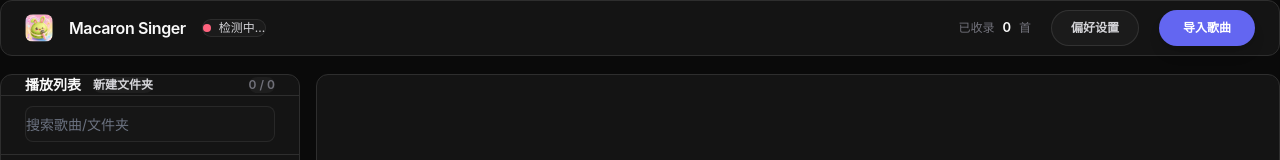
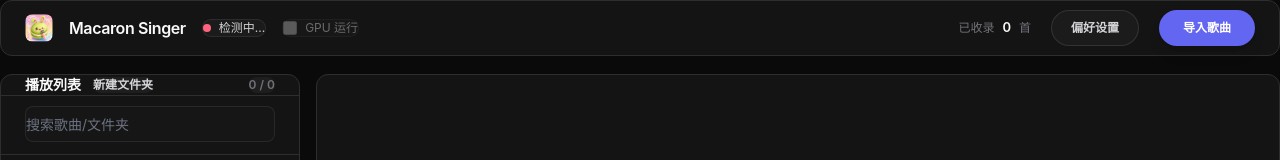
Before and after one commit to Tongtong0316/4isfstools_ONNX, a React (Vite) app: page / in a window 1280 px wide. Shown: the top 160 px of the page. Built offline with nearby package versions, Linux system fonts and the light colour scheme; the HTML template or start-up script is replaced by a standard one.

Commit message:
ui/runtime: gate demucs cuda behind gpu toggle

```diff
--- a/src/App.tsx
+++ b/src/App.tsx
@@ -164,6 +164,33 @@ function App() {
   const runtimeHasNvidiaGpu = bootstrapStatus?.hasNvidiaGpu ?? runtimeHealth?.hasNvidiaGpu ?? false;
   const runtimeTorchCudaAvailable =
     bootstrapStatus?.torchCudaAvailable ?? runtimeHealth?.torchCudaAvailable ?? false;
+  const gpuRuntimePreferenceStorageKey = "4isfstools.prefer_demucs_cuda";
+  const [preferDemucsCuda, setPreferDemucsCuda] = useState(() => {
+    if (typeof window === "undefined") {
+      return false;
+    }
+    try {
+      return window.localStorage.getItem(gpuRuntimePreferenceStorageKey) === "true";
+    } catch {
+      return false;
+    }
+  });
+
+  useEffect(() => {
+    if (typeof window === "undefined") {
+      return;
+    }
+    try {
+      window.localStorage.setItem(
+        gpuRuntimePreferenceStorageKey,
+        preferDemucsCuda ? "true" : "false"
+      );
+    } catch {
+      // ignore persistence failures
+    }
+  }, [preferDemucsCuda]);
+
+  const demucsGpuRequested = runtimeHasNvidiaGpu && preferDemucsCuda;
 
   const audioRef = useRef<HTMLAudioElement | null>(null);
   const originalAudioRef = useRef<HTMLAudioElement | null>(null);
@@ -823,7 +850,7 @@ function App() {
       await Promise.all(
         newSongs.map(async (song) => {
           try {
-            await invoke("start_process", { songId: song.id });
+            await invoke("start_process", { songId: song.id, preferDemucsCuda: demucsGpuRequested });
           } catch (e) {
             console.error(`Failed to auto-start process for ${song.name}:`, e);
           }
@@ -882,7 +909,7 @@ function App() {
   const handleSeparateInstrumental = useCallback(async (song: Song) => {
     try {
       const command = song.status === "ready" ? "reprocess_song" : "start_process";
-      await invoke(command, { songId: song.id });
+      await invoke(command, { songId: song.id, preferDemucsCuda: demucsGpuRequested });
       setSongs((prev) => prev.map((item) =>
         item.id === song.id
           ? { ...item, status: "processing" as const, progress: 0, processingStage: "checking_gpu" as ProcessingStage, error_message: undefined }
@@ -1285,6 +1312,27 @@ function App() {
                 {runtimeHealth?.label ?? "检测中..."}
               </span>
             </button>
+            <label
+              className={`ml-1 inline-flex items-center gap-2 rounded-full border border-white/[0.08] bg-white/[0.03] px-3 py-1.5 text-xs text-[#d4d4d8] transition-colors ${
+                runtimeHasNvidiaGpu ? "hover:bg-white/[0.05] cursor-pointer" : "cursor-not-allowed opacity-45"
+              }`}
+              title={
+                runtimeHasNvidiaGpu
+                  ? demucsGpuRequested
+                    ? "Demucs 将在可用时优先请求 GPU"
+                    : "未启用 GPU 运行"
+                  : "未检测到 NVIDIA GPU"
+              }
+            >
+              <input
+                type="checkbox"
+                checked={demucsGpuRequested}
+                disabled={!runtimeHasNvidiaGpu}
+                onChange={(event) => setPreferDemucsCuda(event.target.checked)}
+                className="h-3.5 w-3.5 rounded border-white/20 bg-white/5 text-indigo-500 accent-indigo-500 focus:ring-0 disabled:cursor-not-allowed"
+              />
+              <span className="whitespace-nowrap">GPU 运行</span>
+            </label>
           </div>
           <div className="flex items-center gap-5">
             <div className="flex items-center gap-2 text-xs text-[var(--text-muted)] whitespace-nowrap">
```
Also changed, not shown: 1 other file (tests, documents, lock files or other folders).
